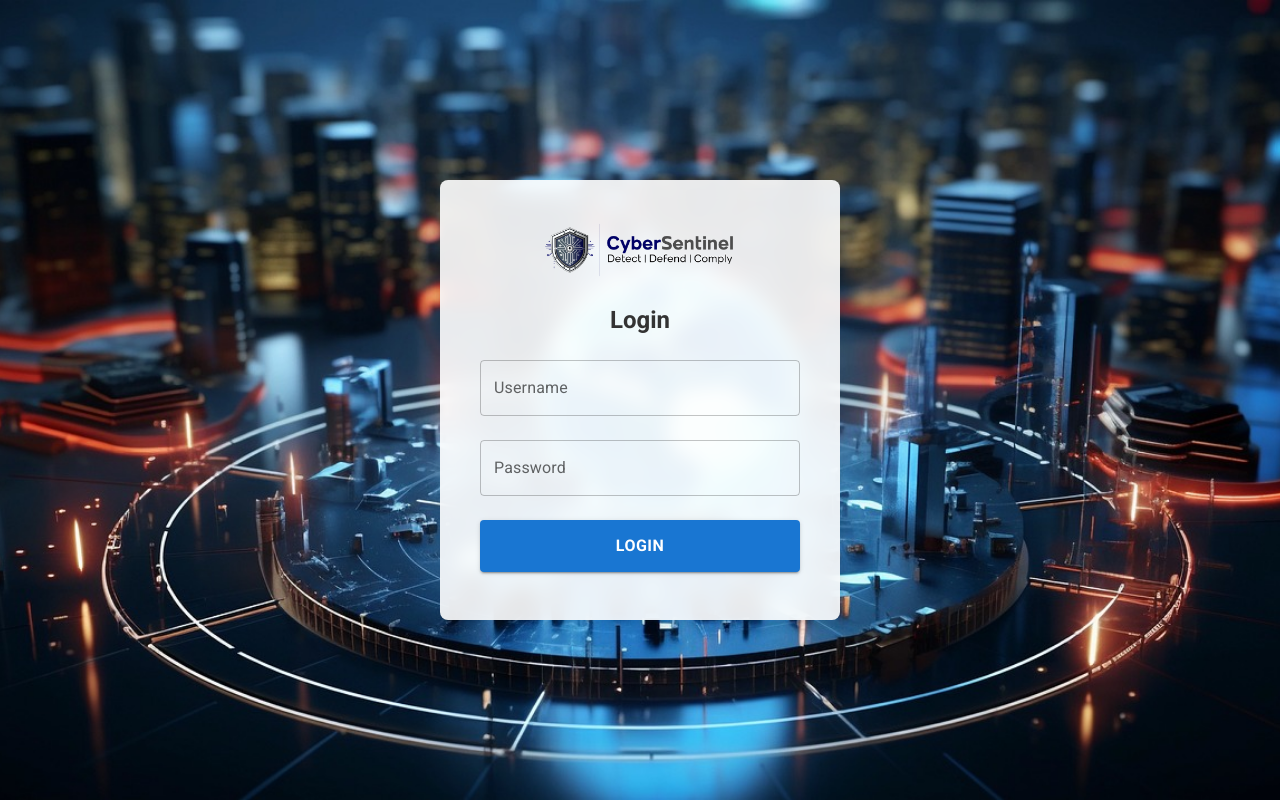
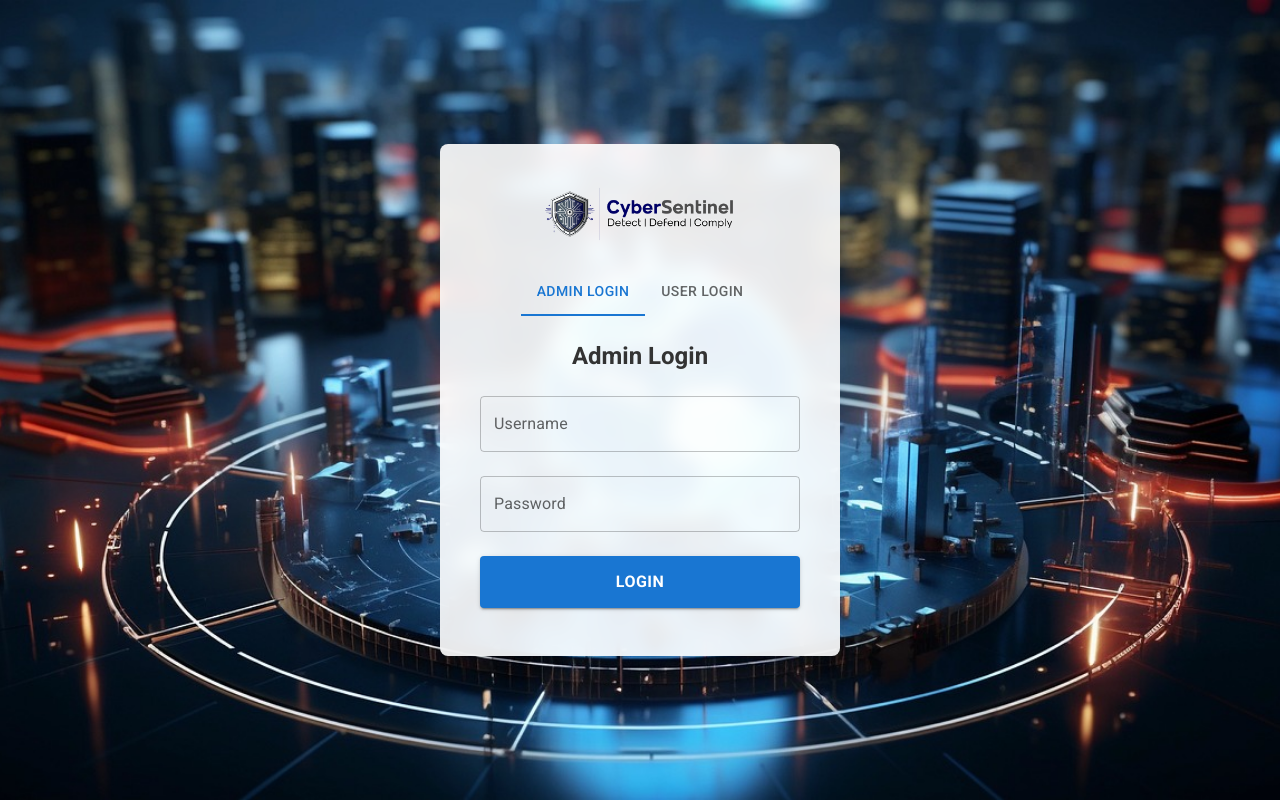
Before and after one commit to rakshitpatil2003/PROJECT_FRESH, a React (Create React App) app: page /login in a window 1280 px wide. Built offline with nearby package versions, Linux system fonts and the light colour scheme.

Commit message:
updated the login UI with corrected footer and ticker

```diff
--- a/src/components/Footer.js
+++ b/src/components/Footer.js
@@ -4,12 +4,13 @@ import { Link as RouterLink } from 'react-router-dom';
 import InstagramIcon from '@mui/icons-material/Instagram';
 import LinkedInIcon from '@mui/icons-material/LinkedIn';
 
+
 const Footer = () => {
   return (
     <Box
       component="footer"
       sx={{
-        py: 3,
+        py: 1, // Minimize height
         px: 2,
         mt: 'auto',
         backgroundColor: (theme) =>
@@ -17,10 +18,8 @@ const Footer = () => {
         borderTop: (theme) => `1px solid ${theme.palette.divider}`,
         position: 'fixed',
         bottom: 0,
-        //width: '100%',
+        width: '100%', // Use full width of the page
         zIndex: 1000,
-        marginLeft: '240px', // Width of sidebar
-        width: 'calc(100% - 240px)' // Adjust width to account for sidebar
       }}
     >
       <Container maxWidth="lg">
--- a/src/components/Login.js
+++ b/src/components/Login.js
@@ -9,6 +9,8 @@ import {
   Button,
   Typography,
   Alert,
+  Tabs,
+  Tab,
 } from '@mui/material';
 import { keyframes } from '@emotion/react';
 import logoImage from '../assets/images/vg-logo.png';
@@ -26,11 +28,10 @@ const fadeIn = keyframes`
   }
 `;
 
-
-
 const Login = () => {
   const [credentials, setCredentials] = useState({ username: '', password: '' });
   const [error, setError] = useState('');
+  const [tabValue, setTabValue] = useState(0);
   const navigate = useNavigate();
 
   // Add global styles to document
@@ -62,6 +63,17 @@ const Login = () => {
     console.log('Attempting login to:', loginUrl);
 
     try {
+      // Additional validation based on current tab
+      if (tabValue === 0 && !credentials.username.toLowerCase().includes('admin')) {
+        setError('Please use an admin account in the Admin Login tab');
+        return;
+      }
+
+      if (tabValue === 1 && credentials.username.toLowerCase().includes('admin')) {
+        setError('Admin accounts cannot login in the User Login tab');
+        return;
+      }
+
       const response = await fetch(loginUrl, {
         method: 'POST',
         headers: {
@@ -90,6 +102,13 @@ const Login = () => {
       console.error('Login error:', error);
       setError('Server connection failed. Please verify the server is running.');
     }
+  };
+
+  const handleTabChange = (event, newValue) => {
+    setTabValue(newValue);
+    // Reset credentials when switching tabs
+    setCredentials({ username: '', password: '' });
+    setError('');
   };
 
   return (
@@ -135,6 +154,17 @@ const Login = () => {
             />
           </Box>
 
+          {/* Tabs for Login */}
+          <Tabs
+            value={tabValue}
+            onChange={handleTabChange}
+            centered
+            sx={{ mb: 3 }}
+          >
+            <Tab label="Admin Login" />
+            <Tab label="User Login" />
+          </Tabs>
+
           {error && (
             <Alert severity="error" sx={{ mb: 3 }}>
               {error}
@@ -150,7 +180,7 @@ const Login = () => {
               color: '#333',
             }}
           >
-            Login
+            {tabValue === 0 ? 'Admin Login' : 'User Login'}
           </Typography>
 
           <form onSubmit={handleLogin}>
--- a/src/components/NewsTicker.js
+++ b/src/components/NewsTicker.js
@@ -36,7 +36,7 @@ const NewsTicker = () => {
         borderColor: theme => theme.palette.mode === 'dark' ? '#D3D3D3' : '#D3D3D3', // Accent border
         overflow: 'hidden',
         position: 'fixed',
-        bottom: '70px', // Position above footer
+        bottom: '40px', // Position above footer
         left: 0,
         zIndex: 1000,
         boxShadow: '0 -2px 10px rgba(0,0,0,0.1)', // Subtle shadow for depth
--- a/src/config.js
+++ b/src/config.js
@@ -1 +1 @@
-export const API_URL = process.env.REACT_APP_API_URL || 'http://192.168.1.95:5000';
+export const API_URL = process.env.REACT_APP_API_URL || 'http://192.168.1.151:5000';
--- a/src/pages/Dashboard.js
+++ b/src/pages/Dashboard.js
@@ -1,5 +1,5 @@
 import React, { useState, useEffect, useCallback } from 'react';
-import { useNavigate } from 'react-router-dom';
+
 import { API_URL } from '../config';
 import {
   Box,
@@ -9,9 +9,7 @@ import {
   Container,
   Grid,
   Paper,
-  Button,
 } from '@mui/material';
-import LogoutIcon from '@mui/icons-material/Logout';
 import Header from '../components/Header';
 import TimeRangeSelector from '../components/TimeRangeSelector';
 import KeyMetrics from '../components/Keymetrics';
@@ -20,7 +18,7 @@ import RecentLogs from '../components/RecentLogs';
 import WorldMap from '../components/WorldMap';
 
 const Dashboard = () => {
-  const navigate = useNavigate();
+
   const [logs, setLogs] = useState({
     items: [],
     metrics: {
@@ -41,10 +39,7 @@ const Dashboard = () => {
   const [error, setError] = useState(null);
   const token = localStorage.getItem('token');
 
-  const handleLogout = () => {
-    localStorage.removeItem('token');
-    navigate('/login');
-  };
+
 
   const fetchLogs = useCallback(async () => {
     try {
@@ -128,14 +123,7 @@ const Dashboard = () => {
         <Box p={4}>
           <Box display="flex" justifyContent="space-between" alignItems="center" mb={4}>
             <Header />
-            <Button
-              variant="outlined"
-              color="primary"
-              startIcon={<LogoutIcon />}
-              onClick={handleLogout}
-            >
-              Logout
-            </Button>
+
           </Box>
 
           <Paper elevation={2} sx={{ p: 2, mb: 4 }}>
```
Also changed, not shown: 2 other files (tests, documents, lock files or other folders).
